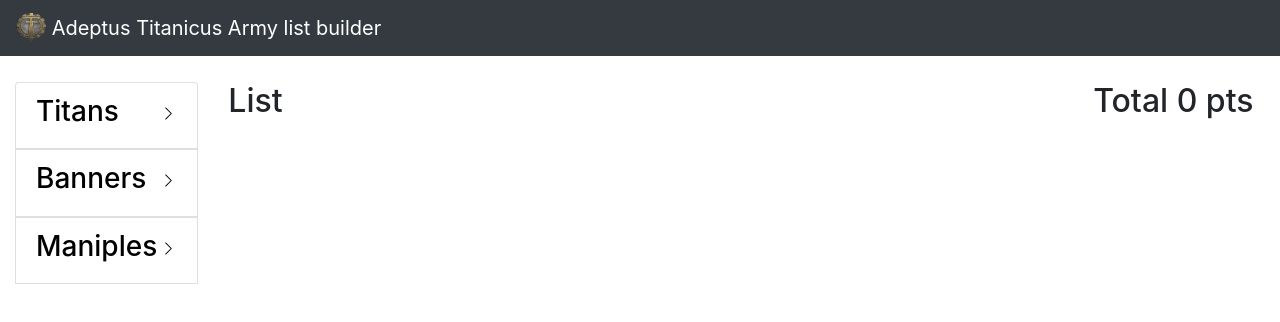
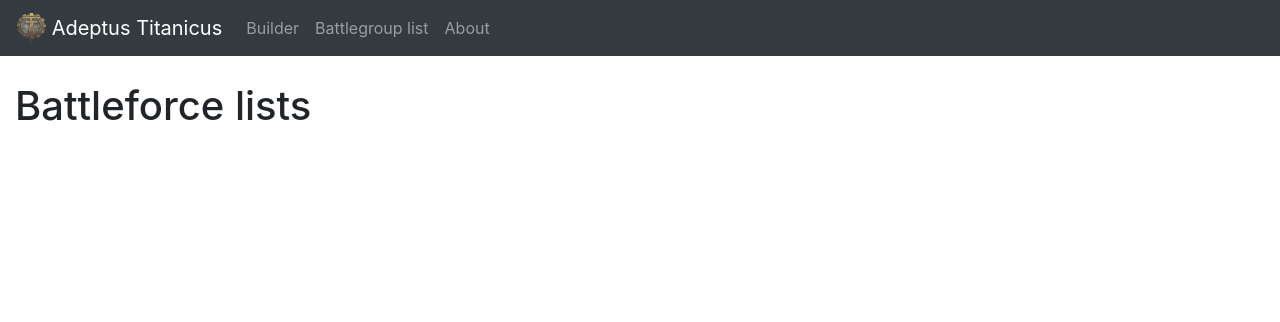
Before and after one commit to GoX1337/adeptus-titanicus-builder, a Vue app: page /list in a window 1280 px wide. Shown: the top 322 px of the page. Built offline with nearby package versions, Linux system fonts and the light colour scheme.

Commit message:
Add vue router

```diff
--- a/package.json
+++ b/package.json
@@ -9,11 +9,13 @@
   },
   "dependencies": {
     "core-js": "^3.6.4",
-    "vue": "^2.6.11"
+    "vue": "^2.6.11",
+    "vue-router": "^3.1.6"
   },
   "devDependencies": {
     "@vue/cli-plugin-babel": "~4.3.0",
     "@vue/cli-plugin-eslint": "~4.3.0",
+    "@vue/cli-plugin-router": "^4.3.0",
     "@vue/cli-service": "~4.3.0",
     "babel-eslint": "^10.1.0",
     "eslint": "^6.7.2",
--- a/public/index.html
+++ b/public/index.html
@@ -7,7 +7,7 @@
       <link rel="icon" href="<%= BASE_URL %>favicon.ico">
       <!-- Bootstrap CSS -->
       <link rel="stylesheet" href="https://stackpath.bootstrapcdn.com/bootstrap/4.4.1/css/bootstrap.min.css" integrity="sha384-Vkoo8x4CGsO3+Hhxv8T/Q5PaXtkKtu6ug5TOeNV6gBiFeWPGFN9MuhOf23Q9Ifjh" crossorigin="anonymous">
-      <title>Adeptus Titanicus army builder</title>
+      <title>Adeptus Titanicus battlegroup builder</title>
       <script src="https://code.jquery.com/jquery-3.4.1.slim.min.js" integrity="sha384-J6qa4849blE2+poT4WnyKhv5vZF5SrPo0iEjwBvKU7imGFAV0wwj1yYfoRSJoZ+n" crossorigin="anonymous"></script>
       <script src="https://cdn.jsdelivr.net/npm/popper.js@1.16.0/dist/umd/popper.min.js" integrity="sha384-Q6E9RHvbIyZFJoft+2mJbHaEWldlvI9IOYy5n3zV9zzTtmI3UksdQRVvoxMfooAo" crossorigin="anonymous"></script>
       <script src="https://stackpath.bootstrapcdn.com/bootstrap/4.4.1/js/bootstrap.min.js" integrity="sha384-wfSDF2E50Y2D1uUdj0O3uMBJnjuUD4Ih7YwaYd1iqfktj0Uod8GCExl3Og8ifwB6" crossorigin="anonymous"></script>
--- a/src/App.vue
+++ b/src/App.vue
@@ -1,77 +1,27 @@
 <template>
   <div id="app">
     <nav class="navbar navbar-expand-lg navbar-dark bg-dark">
-        <a class="navbar-brand" href="#">
-            <img src="./assets/at.png" width="30" height="30" class="d-inline-block align-top" alt=""/>
-            Adeptus Titanicus Army list builder
-        </a>
+      <a class="navbar-brand" href="#">
+        <img src="./assets/at.png" width="30" height="30" class="d-inline-block align-top" alt />
+        Adeptus Titanicus
+      </a>
+      <button class="navbar-toggler" type="button" data-toggle="collapse" data-target="#navbarColor01" aria-controls="navbarColor01" aria-expanded="false" aria-label="Toggle navigation">
+        <span class="navbar-toggler-icon"></span>
+      </button>
+      <div class="collapse navbar-collapse" id="navbarColor01">
+        <ul class="navbar-nav mr-auto">
+          <li class="nav-item">
+            <router-link class="nav-link" to="/">Builder</router-link>
+          </li>
+          <li class="nav-item">
+            <router-link class="nav-link" to="/list">Battlegroup list</router-link>
+          </li>
+          <li class="nav-item">
+            <router-link class="nav-link" to="/about">About</router-link>
+          </li>
+        </ul>
+      </div>
     </nav>
-    <div class="container-fluid" style="margin-top:2%;">
-        <div class="row">
-            <Menu @chooseItem="addItem"></Menu>
-            <List v-bind:armyList="armyList" @openModal="openWeaponModal" @updateTotal="updateTotal"></List>
-            <Total v-bind:total="total"></Total>
-        </div>
-    </div>
-    <Modal v-bind:weaponModal="weaponModal" v-bind:armyList="armyList" @updateTotal="updateTotal"></Modal>
+    <router-view />
   </div>
 </template>
-
-<script>
-
-import atdata from './data/at-data';
-import Menu from './components/Menu.vue';
-import List from './components/List.vue';
-import Total from './components/Total.vue';
-import Modal from './components/Modal.vue';
-
-const $ = window.$;
-
-export default {
-    name: 'App',
-    components: {
-        Menu, Total, List, Modal
-    },
-    data() {
-        return {
-            total: 0,
-            armyList: [],
-            weapons: atdata.weapons,
-            titans: atdata.titans,
-            banners: atdata.banners,
-            maniples: atdata.maniples,
-            weaponModal: {
-                titanIndex: -1,
-                title: "",
-                titanWeaponAtt: "",
-                weapons: []
-            }
-        }
-    },
-    methods: {
-        addItem: function (item) {
-            this.armyList.push({...item});
-            this.total += item.cost;
-        },
-        openWeaponModal (index, titan, weaponType, titanWeaponAtt, modalTitle) {
-            this.weaponModal.titanIndex = index;
-            this.weaponModal.title = modalTitle;
-            this.weaponModal.titanWeaponAtt = titanWeaponAtt;
-            if(this.weapons[titan.type]){
-                this.weaponModal.weapons = {...this.weapons[titan.type][weaponType]};
-                $('#weaponModal').modal('toggle');
-            }
-        },
-        updateTotal (value){
-            this.total += value;
-        }
-    },
-    updated: function () {
-        this.$nextTick(function () {
-            $('[data-toggle="tooltip"]').tooltip();
-        });
-    }
-}
-</script>
-
-<style></style>
--- a/src/components/List.vue
+++ b/src/components/ItemList.vue
@@ -25,7 +25,7 @@
 }
 
 export default {
-    name: 'List',
+    name: 'ItemList',
     props: ['armyList'],
     components: {
         Item
--- a/src/main.js
+++ b/src/main.js
@@ -1,8 +1,10 @@
 import Vue from 'vue'
 import App from './App.vue'
+import router from './router'
 
 Vue.config.productionTip = false
 
 new Vue({
-  render: h => h(App),
+  router,
+  render: h => h(App)
 }).$mount('#app')
--- /dev/null
+++ b/src/router/index.js
@@ -0,0 +1,35 @@
+import Vue from 'vue'
+import VueRouter from 'vue-router'
+import Builder from '../views/Builder.vue'
+import List from '../views/List.vue'
+
+Vue.use(VueRouter)
+
+  const routes = [
+  {
+    path: '/',
+    name: 'Builder',
+    component: Builder
+  },
+  {
+    path: '/list',
+    name: 'List',
+    component: List
+  },
+  {
+    path: '/about',
+    name: 'About',
+    // route level code-splitting
+    // this generates a separate chunk (about.[hash].js) for this route
+    // which is lazy-loaded when the route is visited.
+    component: () => import(/* webpackChunkName: "about" */ '../views/About.vue')
+  }
+]
+
+const router = new VueRouter({
+  mode: 'history',
+  base: process.env.BASE_URL,
+  routes
+})
+
+export default router
--- /dev/null
+++ b/src/views/About.vue
@@ -0,0 +1,5 @@
+<template>
+  <div class="container-fluid" style="margin-top:2%;">
+    <h1>About page</h1>
+  </div>
+</template>
--- /dev/null
+++ b/src/views/Builder.vue
@@ -0,0 +1,67 @@
+<template>
+    <div class="container-fluid" style="margin-top:2%;">
+        <div class="row">
+            <Menu @chooseItem="addItem"></Menu>
+            <ItemList v-bind:armyList="armyList" @openModal="openWeaponModal" @updateTotal="updateTotal"></ItemList>
+            <Total v-bind:total="total"></Total>
+        </div>
+        <Modal v-bind:weaponModal="weaponModal" v-bind:armyList="armyList" @updateTotal="updateTotal"></Modal>
+    </div>
+</template>
+
+<script>
+
+import atdata from '@/data/at-data';
+import Menu from '@/components/Menu.vue';
+import ItemList from '@/components/ItemList.vue';
+import Total from '@/components/Total.vue';
+import Modal from '@/components/Modal.vue';
+
+const $ = window.$;
+
+export default {
+    name: 'Builder',
+    components: {
+        Menu, Total, ItemList, Modal
+    },
+    data() {
+        return {
+            total: 0,
+            armyList: [],
+            weapons: atdata.weapons,
+            titans: atdata.titans,
+            banners: atdata.banners,
+            maniples: atdata.maniples,
+            weaponModal: {
+                titanIndex: -1,
+                title: "",
+                titanWeaponAtt: "",
+                weapons: []
+            }
+        }
+    },
+    methods: {
+        addItem: function (item) {
+            this.armyList.push({...item});
+            this.total += item.cost;
+        },
+        openWeaponModal (index, titan, weaponType, titanWeaponAtt, modalTitle) {
+            this.weaponModal.titanIndex = index;
+            this.weaponModal.title = modalTitle;
+            this.weaponModal.titanWeaponAtt = titanWeaponAtt;
+            if(this.weapons[titan.type]){
+                this.weaponModal.weapons = {...this.weapons[titan.type][weaponType]};
+                $('#weaponModal').modal('toggle');
+            }
+        },
+        updateTotal (value){
+            this.total += value;
+        }
+    },
+    updated: function () {
+        this.$nextTick(function () {
+            $('[data-toggle="tooltip"]').tooltip();
+        });
+    }
+}
+</script>
--- /dev/null
+++ b/src/views/List.vue
@@ -0,0 +1,5 @@
+<template>
+  <div class="container-fluid" style="margin-top:2%;">
+    <h1>Battleforce lists</h1>
+  </div>
+</template>
```
Also changed, not shown: 1 other file (tests, documents, lock files or other folders).
